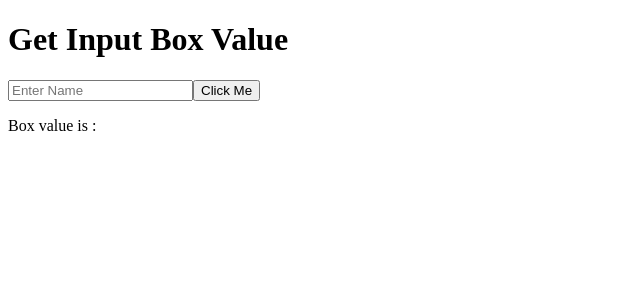
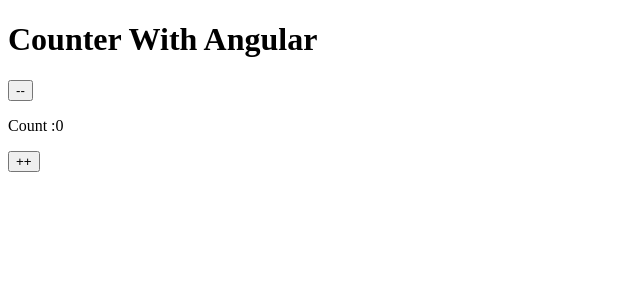
Before and after one commit to anil-sidhu/angular-12, an Angular app: page / in a window 1280 px wide. Shown: the top 300 px of the page, without its empty margins (0-640 px from the left). Built offline with nearby package versions, Linux system fonts and the light colour scheme.

Commit message:
done with counter

```diff
--- a/src/app/app.component.html
+++ b/src/app/app.component.html
@@ -1,9 +1,4 @@
 <h1>{{ title }}</h1>
-<input
-  type="text"
-  #box
-  placeholder="Enter Name"
-  name="username"
-/>
-<button (click)="getValue(box.name)">Click Me</button>
-<p>Box value is : {{displayVal}}</p>
+<button (click)="counter('minus')" >--</button>
+<p>Count :{{count}} </p>
+<button (click)="counter('add')">++</button>
--- a/src/app/app.component.ts
+++ b/src/app/app.component.ts
@@ -6,11 +6,10 @@
   styleUrls: ['./app.component.css'],
 })
 export class AppComponent {
-  title = 'Get Input Box Value';
-  displayVal='';
-  getValue(val:string)
+  title = 'Counter With Angular';
+  count=0;
+  counter(type:string)
   {
-    console.warn(val)
-    this.displayVal=val
+    type==='add'?this.count++:this.count--
   }
 }
```
